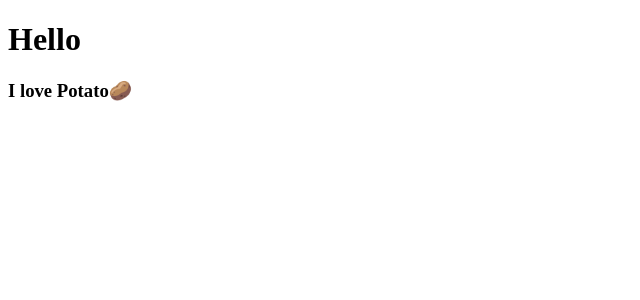
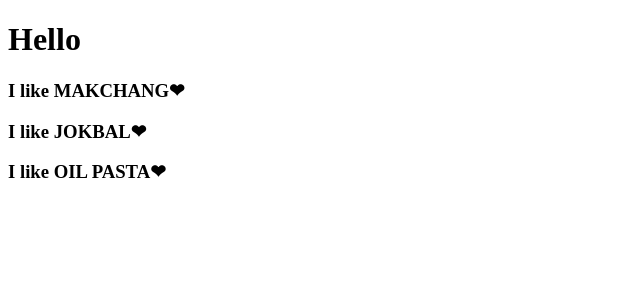
Before and after one commit to CoodingPenguin/react-basic, a React (Create React App) app: page / in a window 1280 px wide. Shown: the top 300 px of the page, without its empty margins (0-640 px from the left). Built offline with nearby package versions, Linux system fonts and the light colour scheme.

Commit message:
Create Food component in App

```diff
--- a/src/App.js
+++ b/src/App.js
@@ -1,12 +1,18 @@
 import React from "react";
-import Potato from "./Potato";
+
+// Food 컴포넌트 정의
+function Food({ fav }) {
+  return <h3>I like {fav}❤</h3>;
+}
 
 // App 컴포넌트 정의
 function App() {
   return (
     <div>
       <h1>Hello</h1>
-      <Potato />
+      <Food fav="MAKCHANG" />
+      <Food fav="JOKBAL" />
+      <Food fav="OIL PASTA" />
     </div>
   );
 }
--- a/src/Potato.js
+++ /dev/null
@@ -1,7 +0,0 @@
-import React from "react";
-
-function Potato() {
-  return <h3>I love Potato🥔</h3>;
-}
-
-export default Potato;
```
Also changed, not shown: 1 other file (tests, documents, lock files or other folders).
